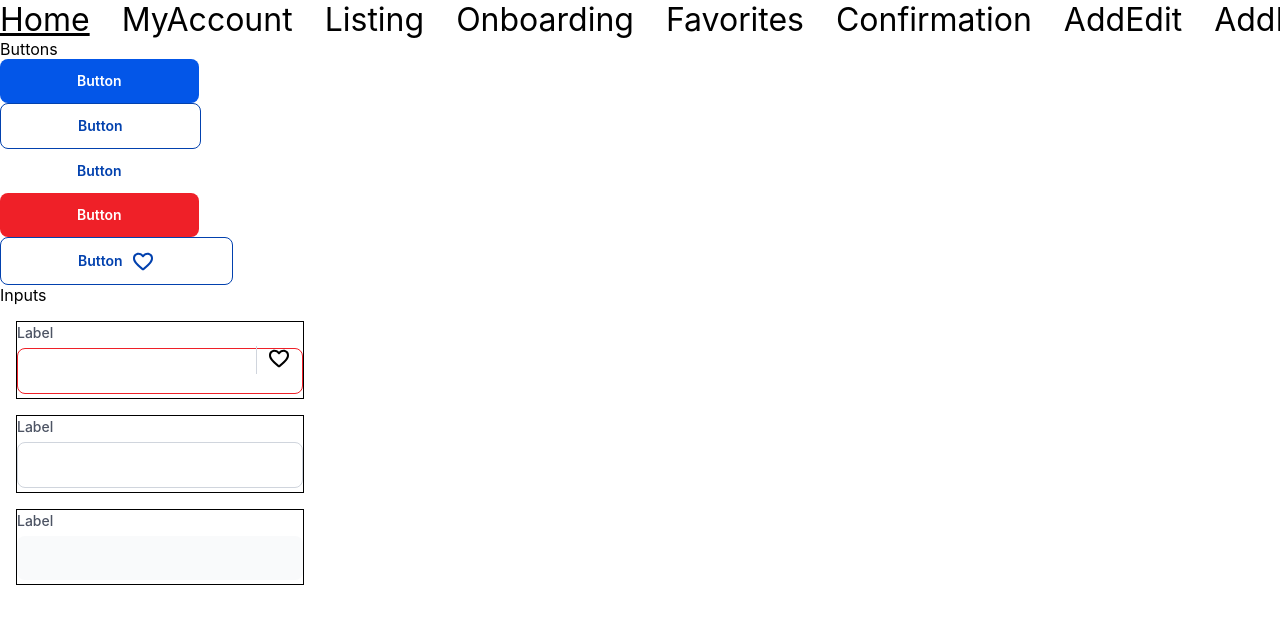
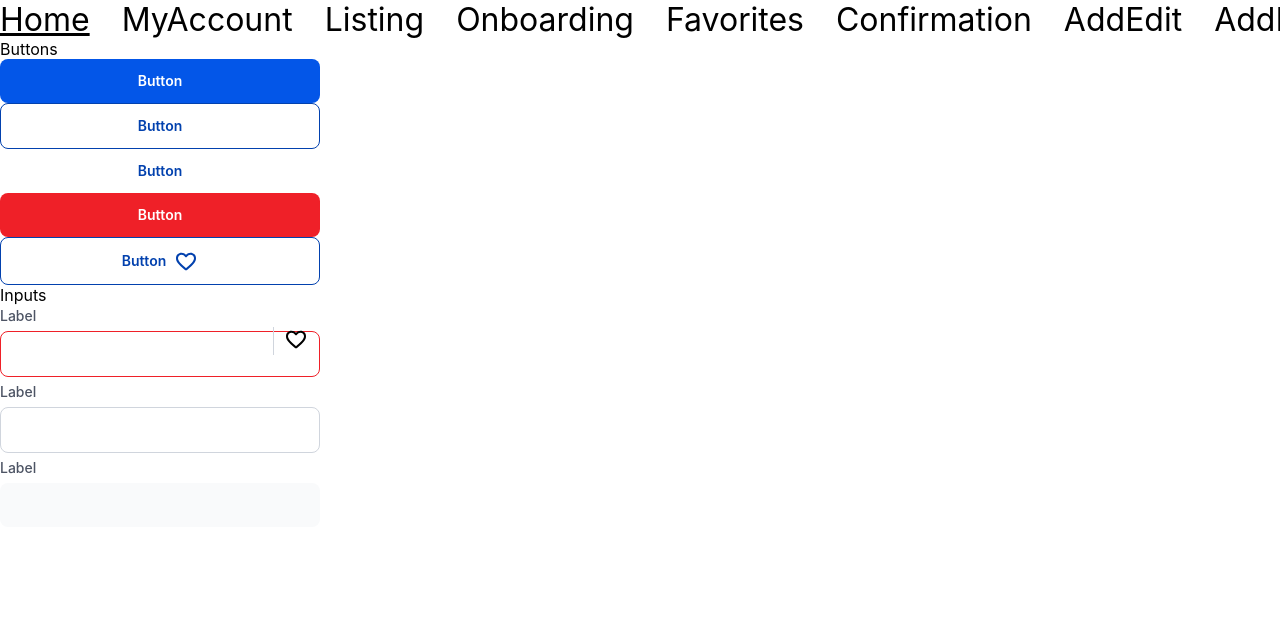
Before and after one commit to assist-software/internship-2022-july-fe2, a React (Create React App) app: page /selim in a window 1280 px wide. Shown: the top 624 px of the page. Built offline with nearby package versions, Linux system fonts and the light colour scheme.

Commit message:
bugfix/input

```diff
--- a/src/components/Button/Button.module.scss
+++ b/src/components/Button/Button.module.scss
@@ -6,7 +6,7 @@
   font-size: $font-button;
   font-weight: $font-semibold;
   cursor: pointer;
-  // width: 100%;
+  width: 100%;
   display: flex;
   align-items: center;
   justify-content: center;
--- a/src/components/Input/Input.module.scss
+++ b/src/components/Input/Input.module.scss
@@ -73,8 +73,6 @@ input:focus:required {
 }
 
 .container {
-  border: 1px solid black;
-  margin: 1rem;
   position: relative;
 
   p {
```
